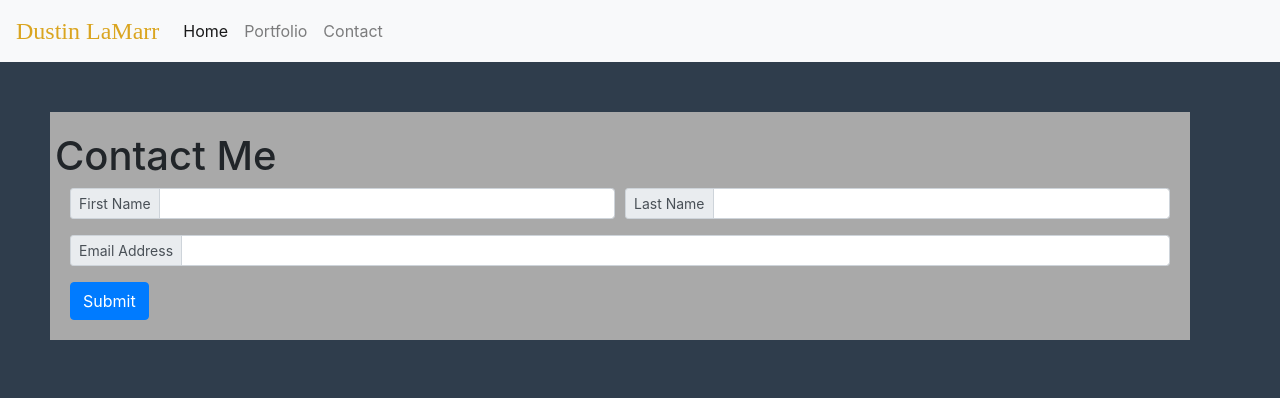
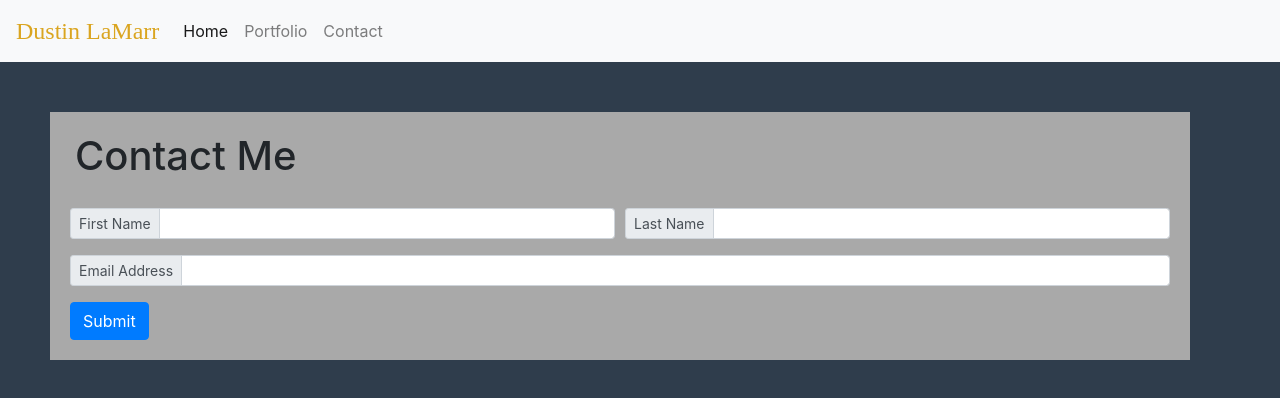
Before and after one commit to dustin-lamarr/homework-2, a plain HTML site: page contact.html in a window 1280 px wide. Drawn offline with nearby package versions, Linux system fonts and the light colour scheme; a web font is replaced by a local one.

Commit message:
Style changes to contact form

```diff
--- a/contact.html
+++ b/contact.html
@@ -34,7 +34,7 @@
 
     <div class="container" style="padding:20px; margin:50px; background-color:darkgray;">
         <div class="row">
-            <h1>Contact Me</h1>
+            <h1 style="padding-left:20px; padding-bottom:20px;">Contact Me</h1>
         </div>
         <form>
             <div class="form-row">
```
